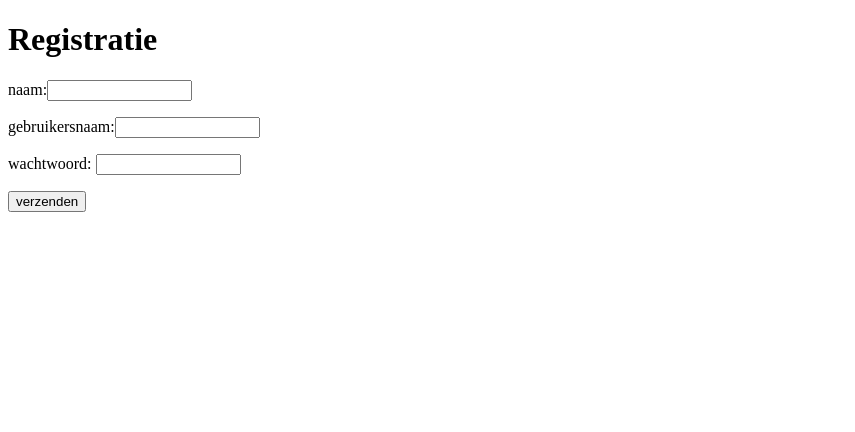
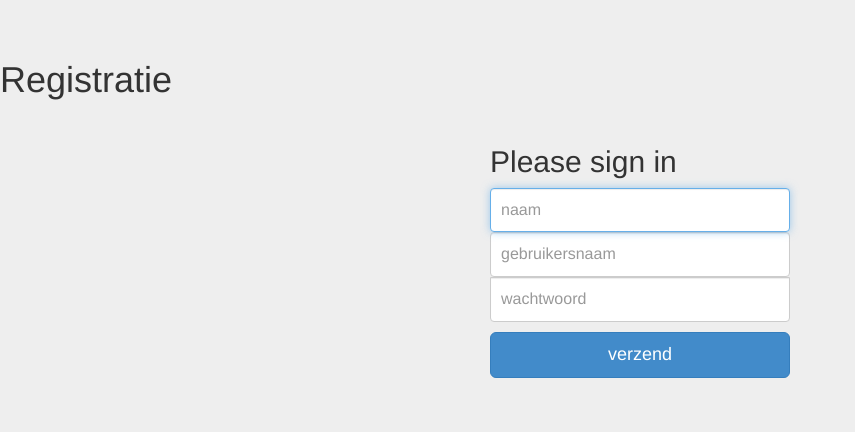
Before and after one commit to JeroenAndries/oef1, a PHP site: page / in a window 1280 px wide. Shown: the top 432 px of the page, without its empty margins (0-855 px from the left). Run offline with PHP 8.4, Linux system fonts and the light colour scheme.

Commit message:
bootstrap added WORKING

```diff
--- /dev/null
+++ b/css/signin.css
@@ -0,0 +1,40 @@
+body {
+  padding-top: 40px;
+  padding-bottom: 40px;
+  background-color: #eee;
+}
+
+.form-signin {
+  max-width: 330px;
+  padding: 15px;
+  margin: 0 auto;
+}
+.form-signin .form-signin-heading,
+.form-signin .checkbox {
+  margin-bottom: 10px;
+}
+.form-signin .checkbox {
+  font-weight: normal;
+}
+.form-signin .form-control {
+  position: relative;
+  height: auto;
+  -webkit-box-sizing: border-box;
+     -moz-box-sizing: border-box;
+          box-sizing: border-box;
+  padding: 10px;
+  font-size: 16px;
+}
+.form-signin .form-control:focus {
+  z-index: 2;
+}
+.form-signin input[type="email"] {
+  margin-bottom: -1px;
+  border-bottom-right-radius: 0;
+  border-bottom-left-radius: 0;
+}
+.form-signin input[type="password"] {
+  margin-bottom: 10px;
+  border-top-left-radius: 0;
+  border-top-right-radius: 0;
+}
--- a/index.php
+++ b/index.php
@@ -21,7 +21,8 @@
 
 <html>
 <head>
-	<title></title>
+	<title>"oefening php</title>
+		<link rel="stylesheet" type="text/css" href="css\bootstrap.css">
 </head>
 <body>
 <h1>Registratie</h1>
@@ -35,17 +36,33 @@
 
 
 <?php }else{ ?>
-<form method="post">
-	<p>naam:<input type="text" value="<?php echo $name ?>" name="name" size="15" maxlength="30">
+
+<div class="container">
+<link rel="stylesheet" type="text/css" href="css\signin.css">
+      <form class="form-signin" method="POST" role="form">
+        <h2 class="form-signin-heading">Please sign in</h2>
+        <input name="name" type="name" class="form-control" placeholder="naam" required="" autofocus="">
+        <input name="username" type="name" class="form-control" placeholder="gebruikersnaam" required="" >
+        <input  name="password"type="password" class="form-control" placeholder="wachtwoord" required="">
+
+        <button class="btn btn-lg btn-primary btn-block" type="submit" name="send" value="verzenden">verzend </button>
+      </form>
+
+    </div>
+
+
+
+
+	<!-- <p>naam:<input type="text" value="<?php echo $name ?>" name="name" size="15" maxlength="30">
 	</p>
 	<p>gebruikersnaam:<input type="text" value="<?php echo $username ?>" name="username" size="15" maxlength="30">
 	</p>
 	<p>wachtwoord: <input type="password" value="<?php echo $password ?>" name="password" size="15" maxlength="30">
 	</p>
 <input type="submit" name="send"
-value="verzenden" />
+value="verzenden" /> -->
 
-</form>
+
 
 
 <?php } ?>
```
